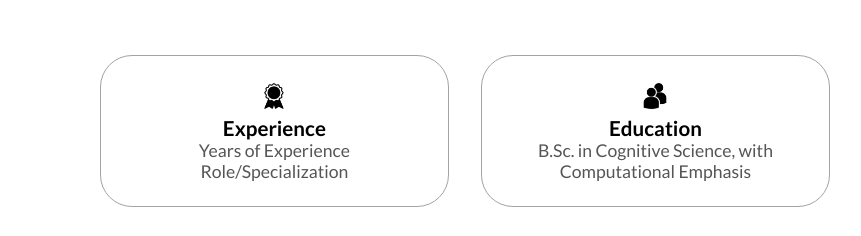
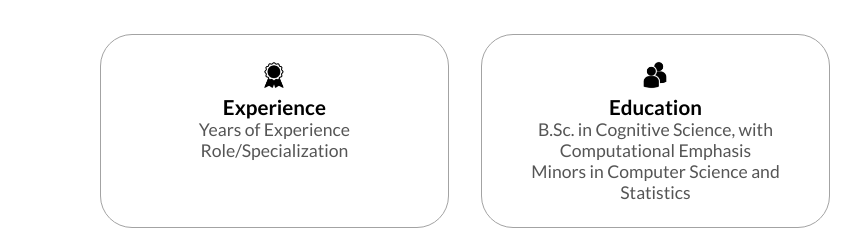
Before and after one commit to logtang/portfolio-build, a plain HTML site: page index.html in a window 1280 px wide. Shown: the part 1035-1271 px from the top of the page, 290-1151 px from the left. Drawn offline with Linux system fonts and the light colour scheme.

Commit message:
Adding minors to education section

```diff
--- a/index.html
+++ b/index.html
@@ -73,6 +73,7 @@
                         <img src="./Assets/education.png" alt="Education icon" class="icon">
                         <h3>Education</h3>
                         <p>B.Sc. in Cognitive Science, with Computational Emphasis</p>
+                        <p>Minors in Computer Science and Statistics</p>
                     </div>
                 </div>
                 <div class="text-container">
```
